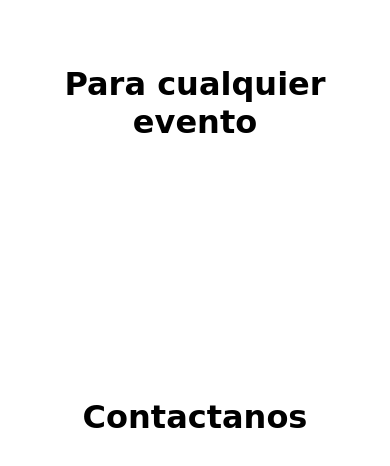
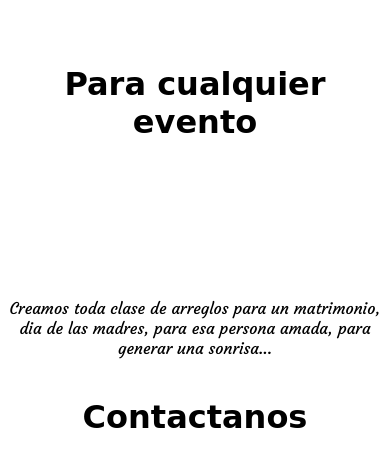
Before and after one commit to jhonedisongomez/floristeria, a website: page index.html in a window 390 px wide. Shown: the part 1353-1819 px from the top of the page. Drawn offline with Linux system fonts and the light colour scheme; a web font is replaced by a local one.

Commit message:
create css to responsive adjunst

```diff
--- a/css/general.css
+++ b/css/general.css
@@ -1,3 +1,8 @@
+body{
+    overflow-x:hidden;
+    margin: 0px;
+}
+
 --iron-image-placeholder{
     background: #939ed5;
 }
--- a/index.html
+++ b/index.html
@@ -5,17 +5,18 @@
     <head>
 
     <meta http-equiv="Content-Type" content="text/html; charset=UTF-8" />
-    <meta name="viewport" content="width=device-width, initial-scale=1">
+    <meta name="viewport" content="width=device-width, user-scalable=no, initial-scale=1.0, maximum-scale=1.0, minimum-scale=1.0">
 
         <script href="webcomponentsjs/webcomponents-lite.js" ></script>
         <link href="https://fonts.googleapis.com/css?family=Boogaloo" rel="stylesheet">
+        <link href="https://fonts.googleapis.com/css?family=Courgette" rel="stylesheet">
         <link href="css/general.css" rel="stylesheet">
         <link rel="import" href="element.vulcanized.html" />
 
     </head>
 
 
-    <body fullbleed layout vertical style="margin: 0px">
+    <body fullbleed layout vertical style="overflow-x:hidden;margin: 0px;">
 
 
         <style is="custom-style">
@@ -114,6 +115,10 @@
 
         <div style="padding: 1px;height: 50%;background:white" align="center">
             <h1 style="font-family: 'Boogaloo', cursive;" class="events">Para cualquier evento</h1>
+            <span style="font-family: 'Courgette', cursive;">
+                Creamos toda clase de arreglos para un matrimonio, dia de las madres, para esa persona amada,
+                para generar una sonrisa...
+            </span>
         </div>
 
         <div align="center">
```
